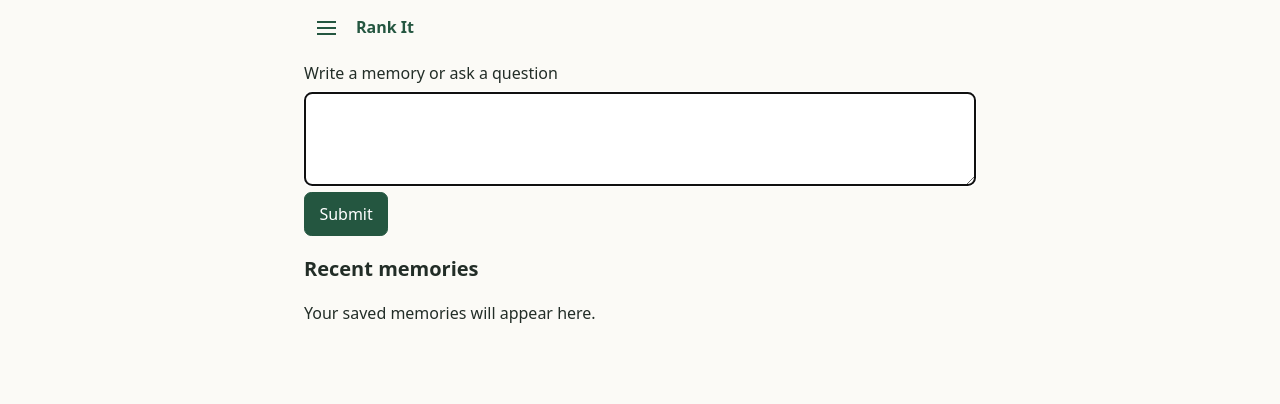
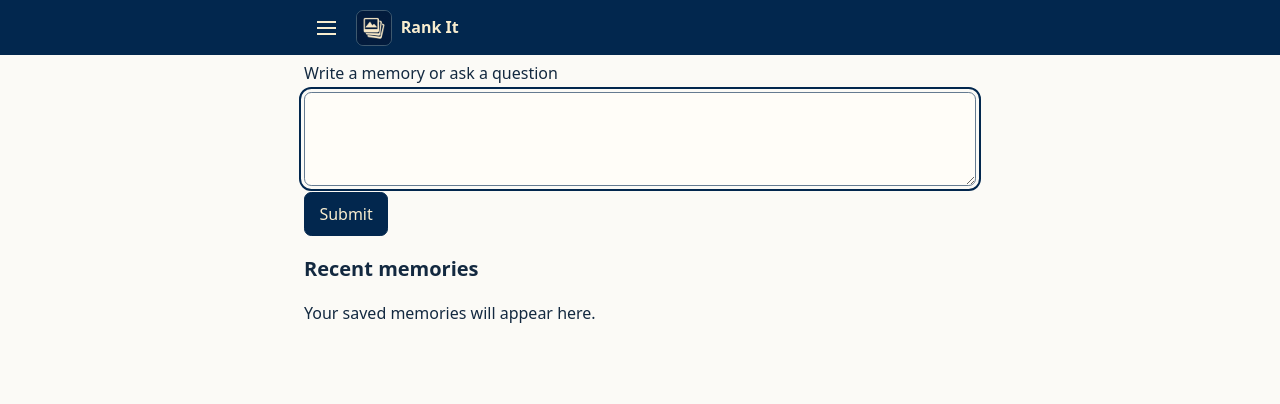
Before and after one commit to nm777/rank-it, a Laravel app: page / in a window 1280 px wide. Shown: the top 404 px of the page. Run offline with Laravel 12, Linux system fonts and the light colour scheme; the visitor is signed in with stand-in values (Sample User, id 1); data that the repository does not hold is empty; parts of the project's set-up code (start-up, migrations or seed data) failed here and were passed over.

Commit message:
Apply Rank It navy and ivory theme

```diff
--- a/public/app.css
+++ b/public/app.css
@@ -1,18 +1,48 @@
 :root {
+    --navy: #02274e;
+    --navy-hover: #173d62;
+    --ivory: #f8edcf;
+    --paper: #fbfaf6;
+    --surface: #fffdf8;
+    --blue-wash: #eaf0f7;
+    --ink: #132940;
+    --muted-ink: #485e75;
+    --line: #cbd7e3;
+    --input-border: #657b91;
+    --shadow: #02274e26;
+    --backdrop: #02274e66;
     color-scheme: light;
     font: 100%/1.55 system-ui, sans-serif;
-    color: #222d27;
-    background: #fbfaf6;
+    color: var(--ink);
+    background: var(--paper);
 }
 * { box-sizing: border-box; }
 body { margin: 0; }
-header, main { max-width: 44rem; margin: auto; padding: 1rem; }
-header { display: flex; align-items: center; gap: .5rem; }
+main { max-width: 44rem; margin: auto; padding: 1rem; }
+body > header {
+    display: flex;
+    align-items: center;
+    gap: .5rem;
+    padding: .75rem max(1rem, calc((100% - 42rem) / 2));
+    color: var(--ivory);
+    background: var(--navy);
+}
+:focus-visible { outline: 2px solid var(--navy); outline-offset: 3px; }
+.brand:focus-visible, .site-menu > summary:focus-visible { outline-color: var(--ivory); }
 main { padding-bottom: 4rem; }
 h1 { font-size: clamp(1.8rem, 5vw, 2.5rem); line-height: 1.15; margin: 1.4rem 0; }
 h2 { font-size: 1.25rem; }
-a { color: #245640; }
-.brand { font-weight: 750; text-decoration: none; }
+a { color: var(--navy); }
+.brand {
+    display: inline-flex;
+    align-items: center;
+    gap: .55rem;
+    min-height: 44px;
+    color: inherit;
+    font-weight: 750;
+    text-decoration: none;
+}
+.brand img { border: 1px solid #f8edcf40; border-radius: .45rem; }
 .site-menu { position: relative; }
 .site-menu > summary {
     display: grid;
@@ -20,7 +50,7 @@ a { color: #245640; }
     width: 44px;
     list-style: none;
     border-radius: .45rem;
-    color: #245640;
+    color: inherit;
 }
 .site-menu > summary::-webkit-details-marker { display: none; }
 .site-menu > summary span {
@@ -50,34 +80,36 @@ a { color: #245640; }
     border: 0;
     border-radius: .25rem;
     background: transparent;
-    color: #245640;
+    color: var(--navy);
     font-size: .875rem;
+    text-align: start;
     text-decoration: none;
 }
-.site-menu > summary:hover, .site-menu nav :is(a, button):hover { background: #edf0e9; }
+.site-menu > summary:hover { background: var(--navy-hover); }
+.site-menu nav :is(a, button):hover { background: var(--blue-wash); }
 .install-dialog {
     width: min(26rem, calc(100% - 2rem));
     padding: 1.25rem;
-    border: 1px solid #d4d9d4;
+    border: 1px solid var(--line);
     border-radius: .6rem;
-    color: inherit;
-    background: #fbfaf6;
+    color: var(--ink);
+    background: var(--paper);
 }
 .install-dialog h2 { margin-top: 0; }
-.install-dialog::backdrop { background: #222d2766; }
+.install-dialog::backdrop { background: var(--backdrop); }
 .stack { display: grid; gap: .75rem; }
 .stack > button { justify-self: start; }
 input, textarea, button { font: inherit; }
-input, textarea { width: 100%; padding: .7rem; border: 1px solid #68766c; border-radius: .45rem; background: #fff; color: inherit; }
+input, textarea { width: 100%; padding: .7rem; border: 1px solid var(--input-border); border-radius: .45rem; background: var(--surface); color: inherit; }
 label input { display: block; margin-top: .25rem; }
 textarea { resize: vertical; }
-button { padding: .6rem .9rem; border-radius: .45rem; border: 1px solid #245640; background: #245640; color: #fff; cursor: pointer; }
-.secondary { background: transparent; color: #245640; }
+button { padding: .6rem .9rem; border-radius: .45rem; border: 1px solid var(--navy); background: var(--navy); color: var(--ivory); cursor: pointer; }
+.secondary { background: transparent; color: var(--navy); }
 .actions { display: flex; flex-wrap: wrap; gap: .6rem; }
 details > label, details > form { margin-top: .7rem; }
 summary { cursor: pointer; width: fit-content; min-height: 44px; align-content: center; }
 section { margin-top: 2rem; }
-article { border-top: 1px solid #d4d9d4; padding: .7rem 0; overflow-wrap: anywhere; }
+article { border-top: 1px solid var(--line); padding: .7rem 0; overflow-wrap: anywhere; }
 small { display: block; }
 .wording { white-space: pre-wrap; overflow-wrap: anywhere; }
 .errors { color: #8c281d; }
--- a/resources/views/layout.blade.php
+++ b/resources/views/layout.blade.php
@@ -3,9 +3,11 @@
 <head>
     <meta charset="utf-8">
     <meta name="viewport" content="width=device-width, initial-scale=1">
+    <meta name="theme-color" content="#02274e">
     <title>@yield('title') · Rank It</title>
     <link rel="stylesheet" href="{{ asset('app.css') }}">
     <link rel="manifest" href="{{ asset('rank-it.webmanifest') }}">
+    <link rel="icon" type="image/png" sizes="192x192" href="{{ asset('rank-it-192.png') }}">
     <link rel="apple-touch-icon" sizes="180x180" href="{{ asset('rank-it-180.png') }}">
     @auth
         <script src="{{ asset('install-app.js') }}" defer></script>
@@ -53,7 +55,10 @@
             });
         </script>
     @endauth
-    <a class="brand" href="{{ route('memories.index') }}">Rank It</a>
+    <a class="brand" href="{{ route('memories.index') }}">
+        <img src="{{ asset('rank-it-180.png') }}" width="36" height="36" alt="">
+        Rank It
+    </a>
 </header>
 <main>
     @if ($errors->any())
```
Also changed, not shown: other parts of public/app.css (+11 -11 lines), public/rank-it.webmanifest.
